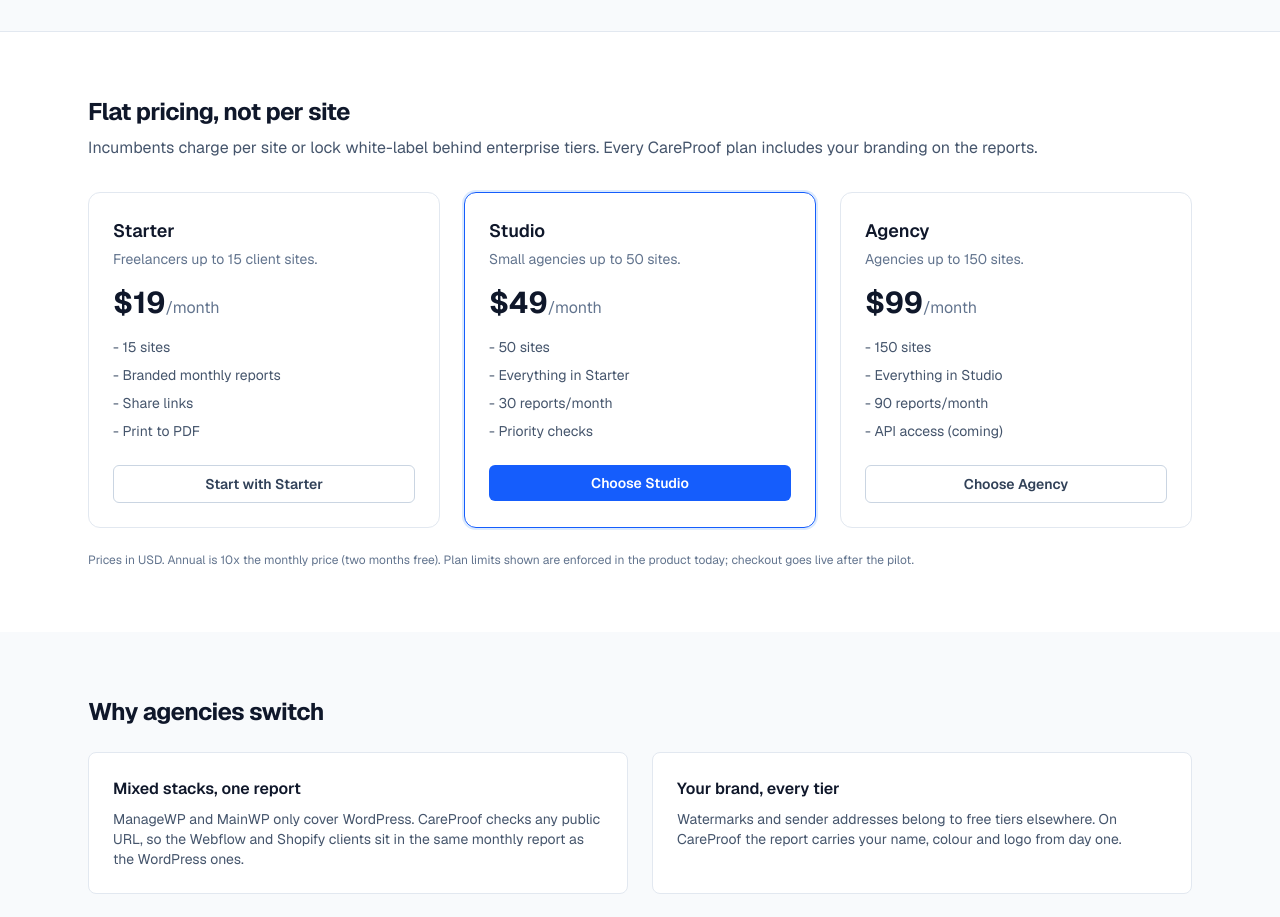
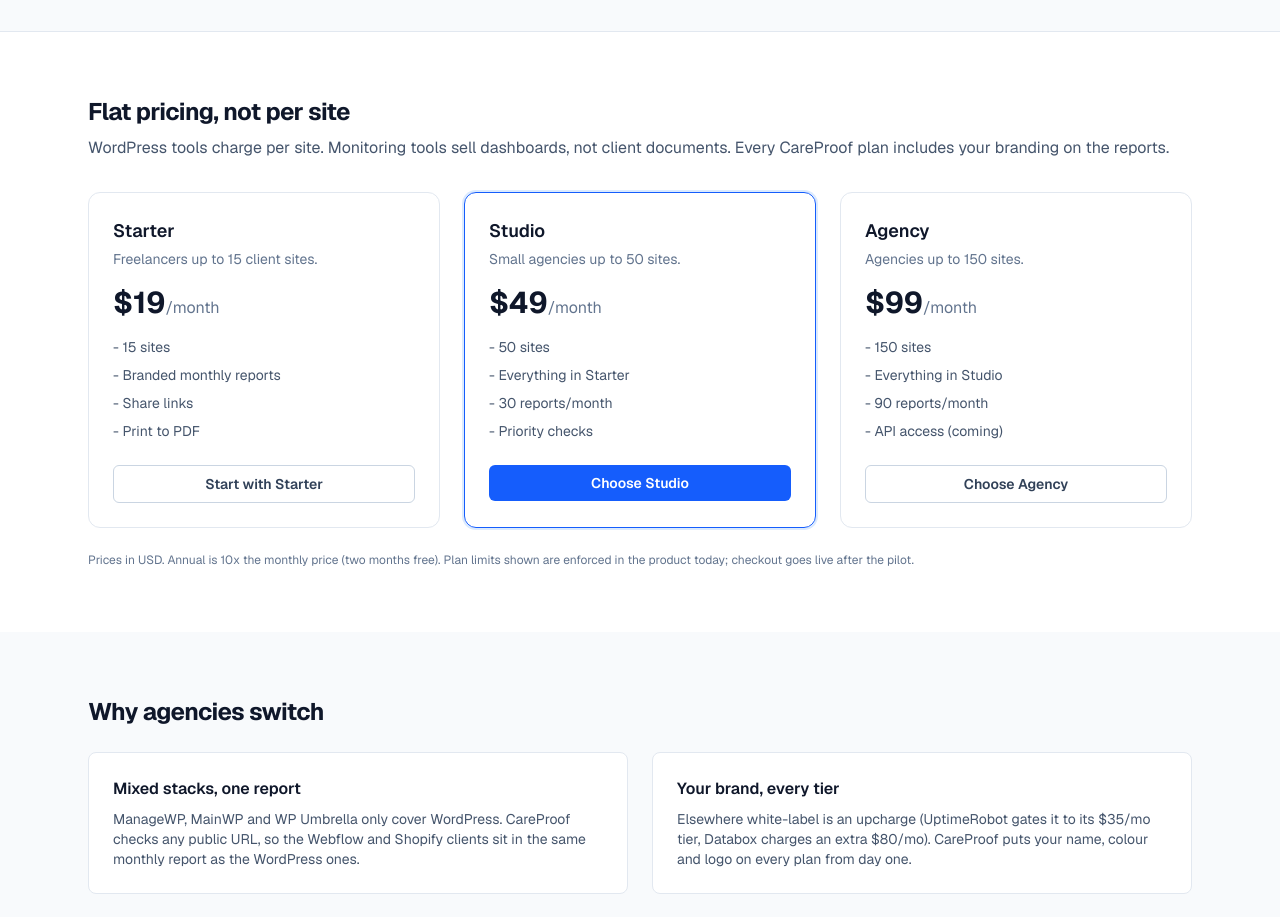
Before and after one commit to devtechedge/careproof, a Next.js app: page / in a window 1280 px wide. Shown: the part 1400-2317 px from the top of the page. Built offline with nearby package versions, Linux system fonts and the light colour scheme; no server answers; the database is empty.

Commit message:
docs: security test results, verified competitive positioning; landing claims corrected

```diff
--- a/app/page.tsx
+++ b/app/page.tsx
@@ -138,8 +138,8 @@
           <div className="mx-auto max-w-6xl px-6 py-16">
             <h2 className="text-2xl font-bold tracking-tight">Flat pricing, not per site</h2>
             <p className="mt-2 text-slate-600">
-              Incumbents charge per site or lock white-label behind enterprise tiers.
-              Every CareProof plan includes your branding on the reports.
+              WordPress tools charge per site. Monitoring tools sell dashboards, not client
+              documents. Every CareProof plan includes your branding on the reports.
             </p>
             <div className="mt-8 grid gap-6 sm:grid-cols-3">
               {[
@@ -214,16 +214,17 @@
             <div className="rounded-lg border border-slate-200 bg-white p-6">
               <h3 className="font-semibold">Mixed stacks, one report</h3>
               <p className="mt-2 text-sm text-slate-600">
-                ManageWP and MainWP only cover WordPress. CareProof checks any public URL,
-                so the Webflow and Shopify clients sit in the same monthly report as the
-                WordPress ones.
+                ManageWP, MainWP and WP Umbrella only cover WordPress. CareProof checks any
+                public URL, so the Webflow and Shopify clients sit in the same monthly report
+                as the WordPress ones.
               </p>
             </div>
             <div className="rounded-lg border border-slate-200 bg-white p-6">
               <h3 className="font-semibold">Your brand, every tier</h3>
               <p className="mt-2 text-sm text-slate-600">
-                Watermarks and sender addresses belong to free tiers elsewhere. On CareProof
-                the report carries your name, colour and logo from day one.
+                Elsewhere white-label is an upcharge (UptimeRobot gates it to its $35/mo tier,
+                Databox charges an extra $80/mo). CareProof puts your name, colour and logo on
+                every plan from day one.
               </p>
             </div>
             <div className="rounded-lg border border-slate-200 bg-white p-6">
```
Also changed, not shown: 2 other files (tests, documents, lock files or other folders).
